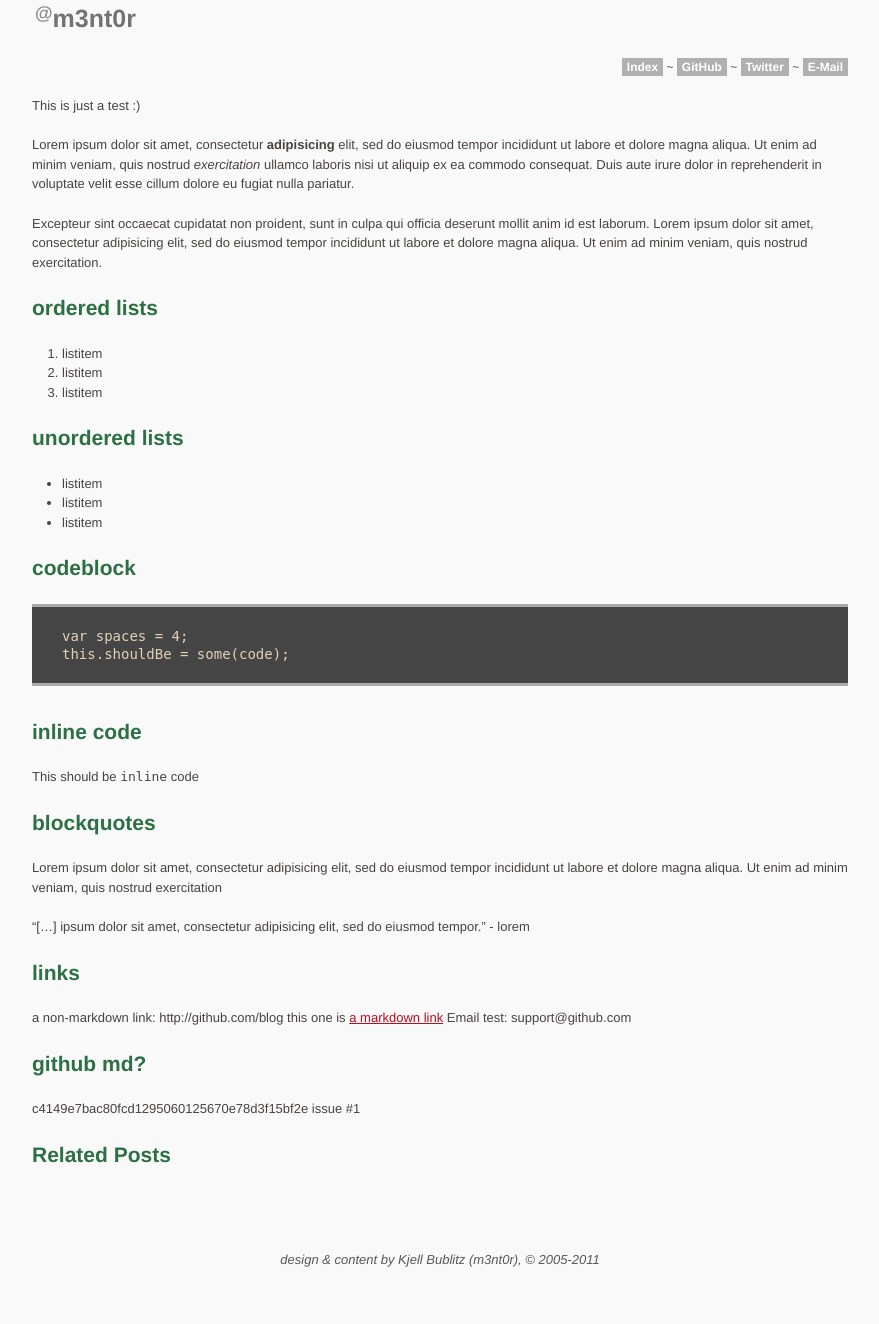
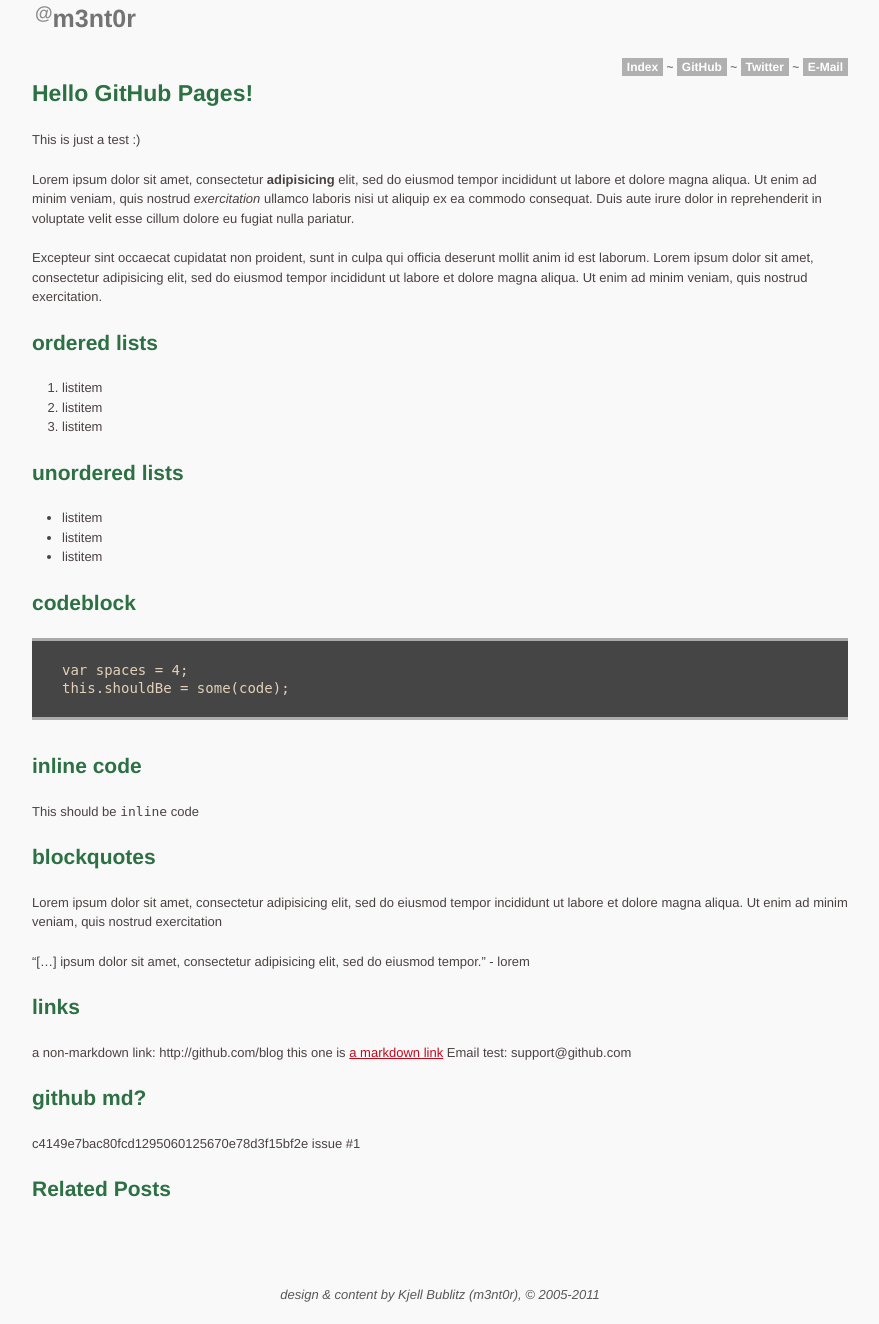
Before and after one commit to m3nt0r/m3nt0r.github.com, a Jekyll site: the page built from _posts/2011-07-01-hello-gh-pages.md, in a window 1280 px wide. Shown: the whole page, without its empty margins (200-1079 px from the left). Built offline with Jekyll 4.4.1, drawn with Linux system fonts in a browser that asks for light colours; Markdown is read by kramdown in place of the engine named in the settings; before the commit the page ends 1290 px from its top, so only the background shows below that.

Commit message:
layout changes

```diff
--- a/_layouts/post.html
+++ b/_layouts/post.html
@@ -1,16 +1,9 @@
 ---
 layout: default
 ---
-<article lang="en" id="post" class="article">
-	<header class="article-header">
-		<h2><a href="{{ url }}" rel="bookmark">{{ title }}</a></h2>
-		<time>{{ date | date_to_string }}</time>
-	</header>
-	<div class="article-body">
-		{{ content }}
-	</div>
+<article id="post" lang="en">
+	{{ content }}
 </article>
-
 
 <div id="related">
 	<h3>Related Posts</h3>
--- a/_posts/2011-07-01-hello-gh-pages.md
+++ b/_posts/2011-07-01-hello-gh-pages.md
@@ -3,6 +3,8 @@
 title: Hello GitHub Pages!
 date: 2011-07-01
 ---
+
+## Hello GitHub Pages!
 
 This is just a test :)
 
```
